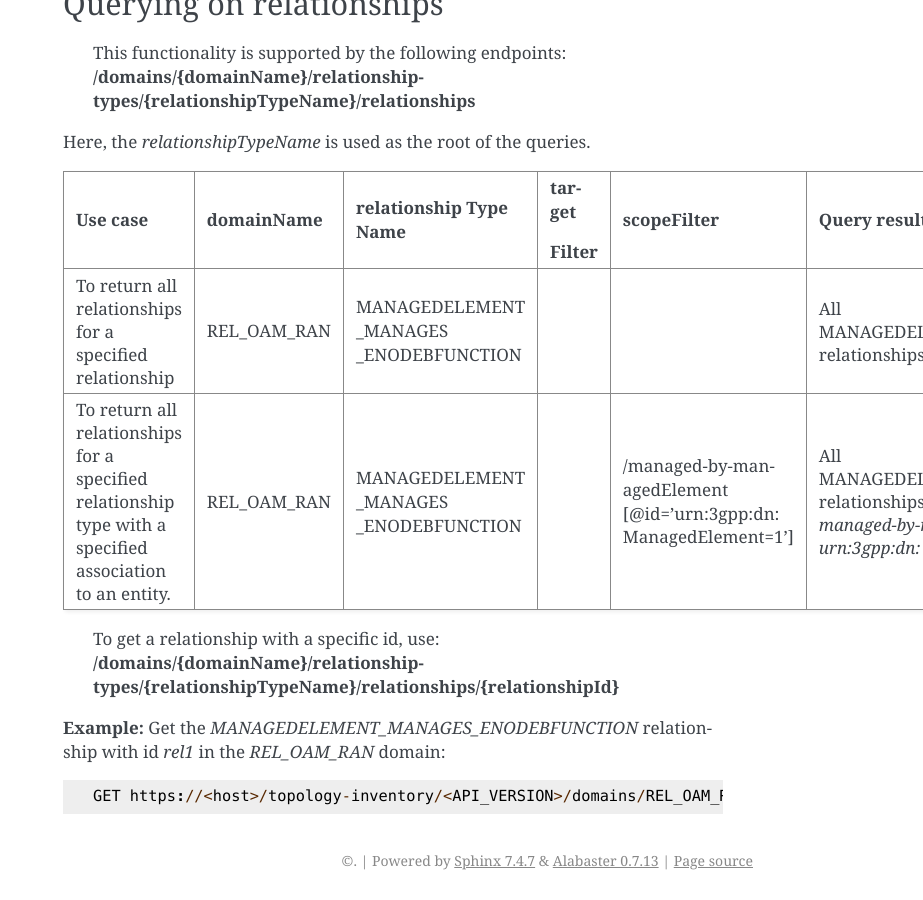
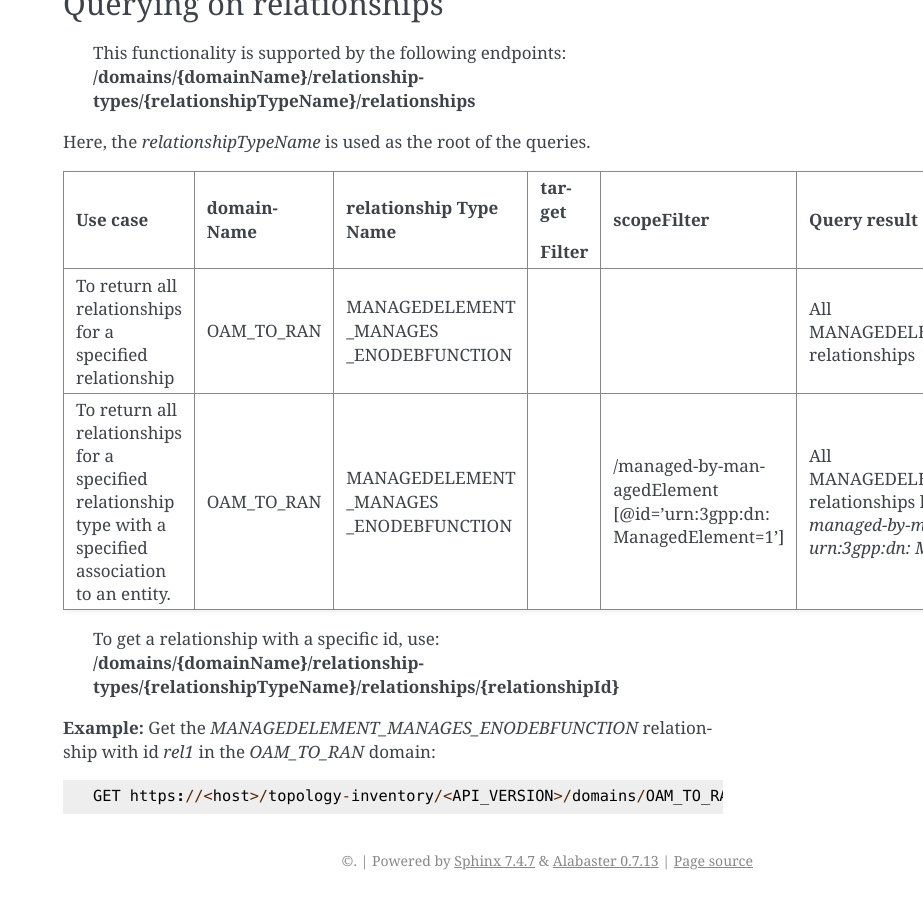
Before and after one commit to o-ran-sc/smo-teiv, a Sphinx documentation site: the page built from docs/supported-filter-options.rst, in a window 1280 px wide and 900 px high, scrolled down 5551 px. Shown: the whole window, without its empty margins (357-1280 px from the left). Built offline with Sphinx 7.4.7, drawn with Linux system fonts in a browser that asks for light colours; some of the changed text lies outside the part shown.

```diff
--- a/docs/query-api-examples.rst
+++ b/docs/query-api-examples.rst
@@ -98,7 +98,7 @@ and the *scopeFilter* is the WHERE tag.
 
 A detailed explanation about the *targetFilter* and *scopeFilter*
 parameters can be found in :doc:`Supported filter options
-<api-documentation>`.
+<supported-filter-options>`.
 
 **Example:**
 
--- a/docs/supported-filter-options.rst
+++ b/docs/supported-filter-options.rst
@@ -101,16 +101,16 @@ The *entityTypeName* is used as the root of the queries.
 +------------------------------------------+-------------+----------------+--------------+----------------------------+--------------------------------------------------+
 | Use case                                 | domainName  | entityTypeName | targetFilter | scopeFilter                | Query result                                     |
 +==========================================+=============+================+==============+============================+==================================================+
-| | To return the ids for all instances of | REL_OAM_RAN | ENodeBFunction |              | /managed-by-managedElement | | All ENodeBFunction entities that are managed   |
+| | To return the ids for all instances of | OAM_TO_RAN  | ENodeBFunction |              | /managed-by-managedElement | | All ENodeBFunction entities that are managed   |
 | | an entityTypeName related by an        |             |                |              |                            | | by any Managed Element.                        |
 | | association.                           |             |                |              |                            |                                                  |
 +------------------------------------------+-------------+----------------+--------------+----------------------------+--------------------------------------------------+
-| | To return the ids for all instances of | REL_OAM_RAN | ENodeBFunction |              | /managed-by-managedElement | | All ENodeBFunction entities that are managed   |
+| | To return the ids for all instances of | OAM_TO_RAN  | ENodeBFunction |              | /managed-by-managedElement | | All ENodeBFunction entities that are managed   |
 | | an entityTypeName related by an        |             |                |              | [@id = 'urn\:3gpp:dn:      | | by the Managed Element                         |
 | | association to another entity          |             |                |              | ManagedElement=1']         | | *urn\:3gpp:dn: ManagedElement=1*.              |
 | | specified by its *id*.                 |             |                |              |                            |                                                  |
 +------------------------------------------+-------------+----------------+--------------+----------------------------+--------------------------------------------------+
-| | To return the attributes for all       | REL_OAM_RAN | ENodeBFunction | /attributes  | /attributes [@enbId=1];    | | All EnodeBFunction entities with enbId as *1*  |
+| | To return the attributes for all       | OAM_TO_RAN  | ENodeBFunction | /attributes  | /attributes [@enbId=1];    | | All EnodeBFunction entities with enbId as *1*  |
 | | instances of an entityTypeName         |             |                |              |                            | | managed by the Managed Element                 |
 | | related by one or more associations    |             |                |              | /managed-by-managedElement | | *urn\:3gpp:dn: ManagedElement=1* or            |
 | | to other entities specified by their   |             |                |              | [@id='urn\:3gpp:dn:        | | *urn\:3gpp:dn: ManagedElement=2*,              |
@@ -168,11 +168,11 @@ Here, the *relationshipTypeName* is used as the root of the queries.
 |                                          |             | Type Name       |        |                            |                                                 |
 |                                          |             |                 | Filter |                            |                                                 |
 +==========================================+=============+=================+========+============================+=================================================+
-| | To return all relationships for a      | REL_OAM_RAN | MANAGEDELEMENT  |        |                            | | All MANAGEDELEMENT_MANAGES_ENODEBFUNCTION     |
+| | To return all relationships for a      | OAM_TO_RAN  | MANAGEDELEMENT  |        |                            | | All MANAGEDELEMENT_MANAGES_ENODEBFUNCTION     |
 | | specified relationship                 |             | _MANAGES        |        |                            | | relationships                                 |
 |                                          |             | _ENODEBFUNCTION |        |                            |                                                 |
 +------------------------------------------+-------------+-----------------+--------+----------------------------+-------------------------------------------------+
-| | To return all relationships for a      | REL_OAM_RAN | MANAGEDELEMENT  |        | /managed-by-managedElement | | All MANAGEDELEMENT_MANAGES_ENODEBFUNCTION     |
+| | To return all relationships for a      | OAM_TO_RAN  | MANAGEDELEMENT  |        | /managed-by-managedElement | | All MANAGEDELEMENT_MANAGES_ENODEBFUNCTION     |
 | | specified relationship type with a     |             | _MANAGES        |        | [@id='urn\:3gpp:dn:        | | relationships having an association           |
 | | specified association to an entity.    |             | _ENODEBFUNCTION |        | ManagedElement=1']         | | *managed-by-managedElement* to ManagedElement |
 |                                          |             |                 |        |                            | | *urn\:3gpp:dn: ManagedElement=1*.             |
@@ -184,8 +184,8 @@ Here, the *relationshipTypeName* is used as the root of the queries.
    **/domains/{domainName}/relationship-types/{relationshipTypeName}/relationships/{relationshipId}**
 
 **Example:** Get the *MANAGEDELEMENT_MANAGES_ENODEBFUNCTION*
-relationship with id *rel1* in the *REL_OAM_RAN* domain:
+relationship with id *rel1* in the *OAM_TO_RAN* domain:
 
 ::
 
-   GET https://<host>/topology-inventory/<API_VERSION>/domains/REL_OAM_RAN/relationship-types/MANAGEDELEMENT_MANAGES_ENODEBFUNCTION/relationships/rel1
+   GET https://<host>/topology-inventory/<API_VERSION>/domains/OAM_TO_RAN/relationship-types/MANAGEDELEMENT_MANAGES_ENODEBFUNCTION/relationships/rel1
```
Also changed, not shown: docs/developer-guide.rst (+13 -2 lines).
